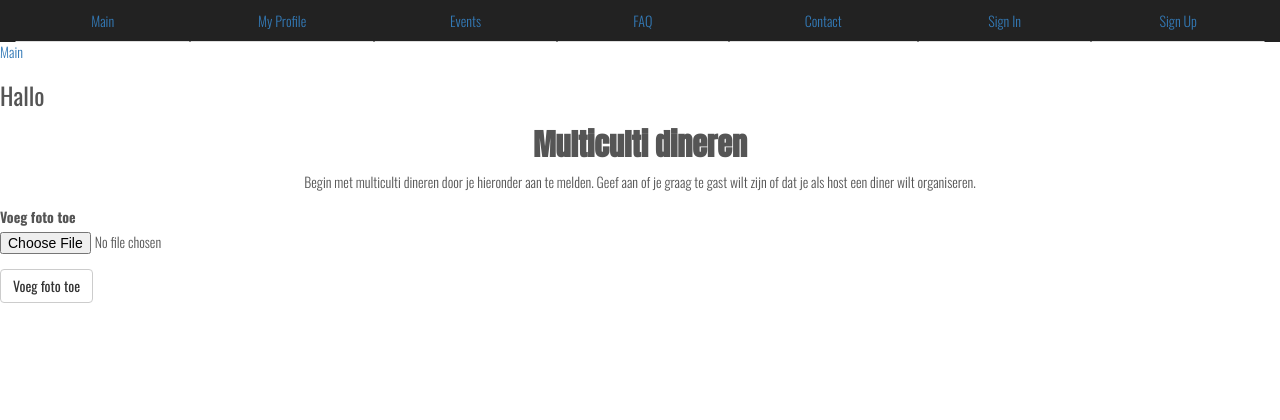
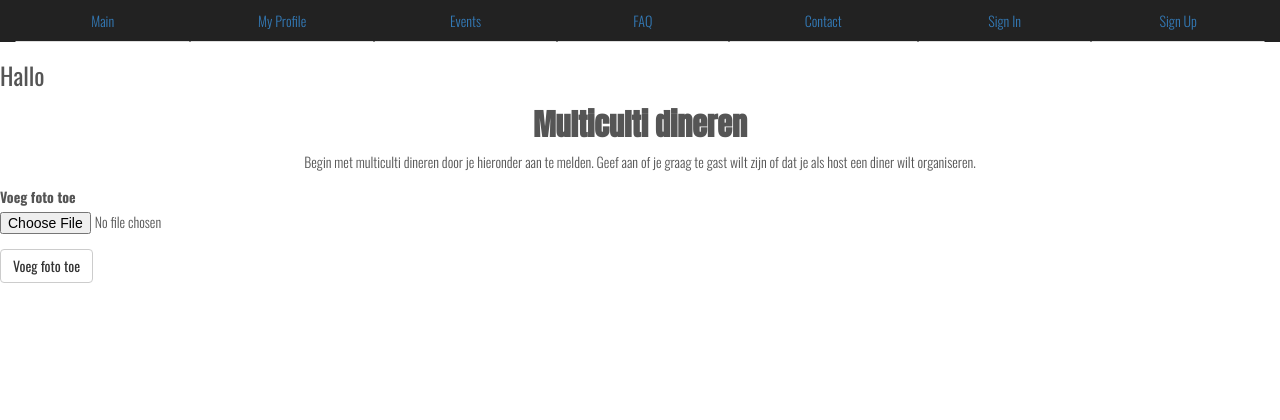
Before and after one commit to nanoshkaa/newBuren, a CodeIgniter app: page /users/add_profile_img in a window 1280 px wide. Shown: the top 420 px of the page. Run offline with CodeIgniter, Linux system fonts and the light colour scheme; data that the repository does not hold is empty; some libraries are stand-ins or nearby versions; some web fonts are replaced.

Commit message:
main link

```diff
--- a/application/views/my_profile.php
+++ b/application/views/my_profile.php
@@ -8,7 +8,6 @@
 <body>
 <header>
 <?php $this->load->view('nav_bar'); ?>
-	<li><a href="/users/index">Main</a></li>
   <h3>Hallo <?= ($this->session->userdata('name'));
            ?></h3>
 	<h2 class="text-center">Multiculti dineren</h2>
```
